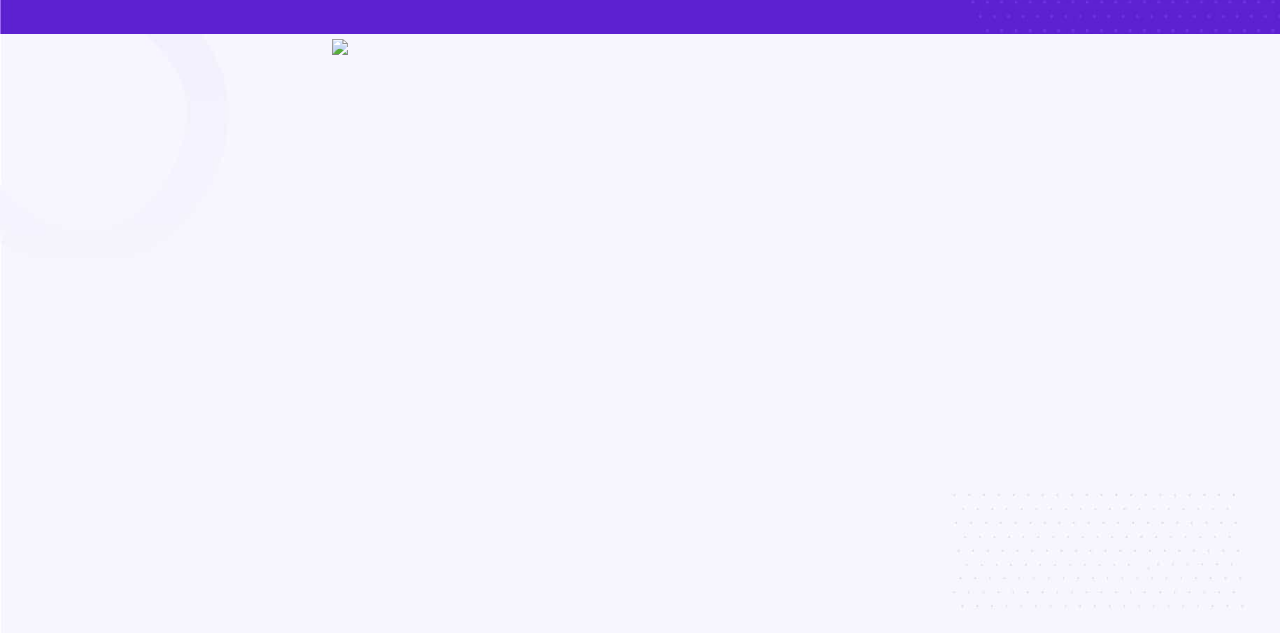
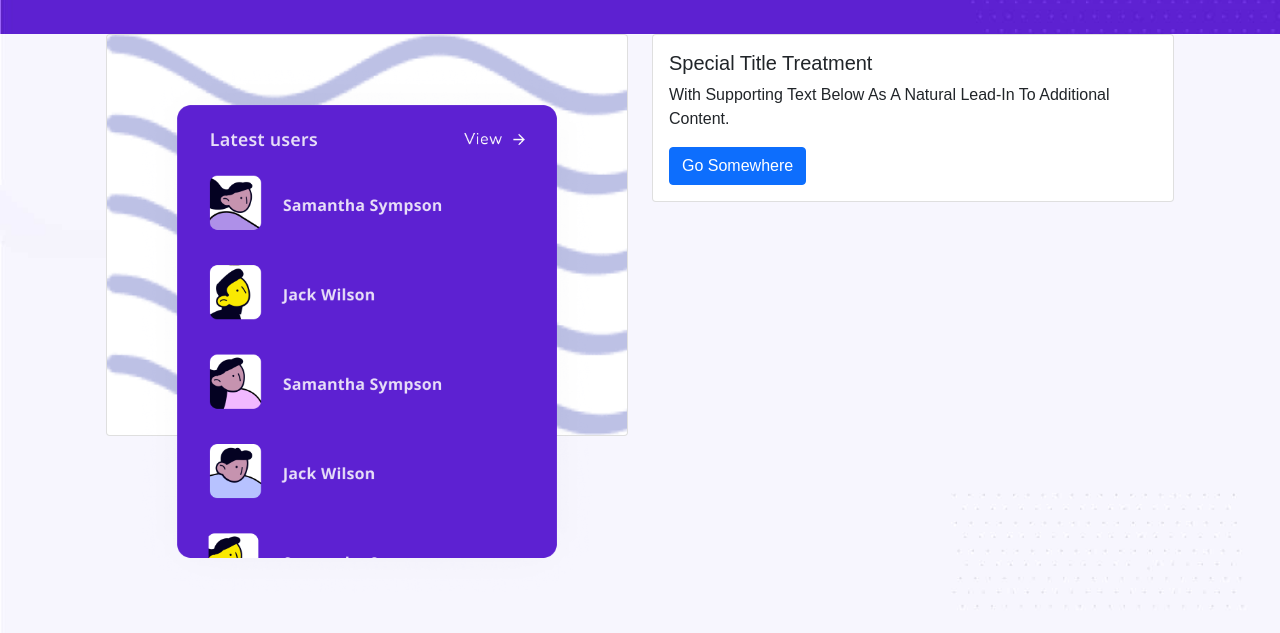
Before and after one commit to kaziriyad7/Deva, a plain HTML site: page index.html in a window 1280 px wide. Shown: the part 766-1399 px from the top of the page. Drawn offline with Linux system fonts and the light colour scheme.

```diff
--- a/css/style.css
+++ b/css/style.css
@@ -122,4 +122,13 @@
    background-repeat:no-repeat;
    height: 80vh;
  }
+ .row {
+    margin: 0 auto;
+ }
+ .overviewLeftSide {
+   background-image:url(../images/Group2-1.png);
+   background-size:cover;
+   background-repeat:no-repeat;
+   height: 50vh;
+ }
  /* Here is overview section end */
--- a/index.html
+++ b/index.html
@@ -92,8 +92,23 @@
 
         <!-- Here is overview section start -->
         <section class="overview">
-            <div class="overviewLeftSide container col-6">
-                <img src="images/" class="img-fluid">
+            <div class="row container">
+                <div class="  col-sm-6">
+                    <div class="card">
+                        <div class="card-body overviewLeftSide">
+                            <img src="images/image-2.png" class="img-fluid" alt="...">
+                        </div>
+                    </div>
+                </div>
+                <div class="col-sm-6">
+                    <div class="card">
+                        <div class="card-body">
+                            <h5 class="card-title">Special title treatment</h5>
+                            <p class="card-text">With supporting text below as a natural lead-in to additional content.</p>
+                            <a href="#" class="btn btn-primary">Go somewhere</a>
+                        </div>
+                    </div>
+                </div>
             </div>
         </section>
 
@@ -101,6 +116,9 @@
         <!-- Here is overview section end -->
 
 
+        <!-- Here is pricing section start -->
+
+        <!-- Here is pricing section end -->
 
 </body>
 </html>
```
